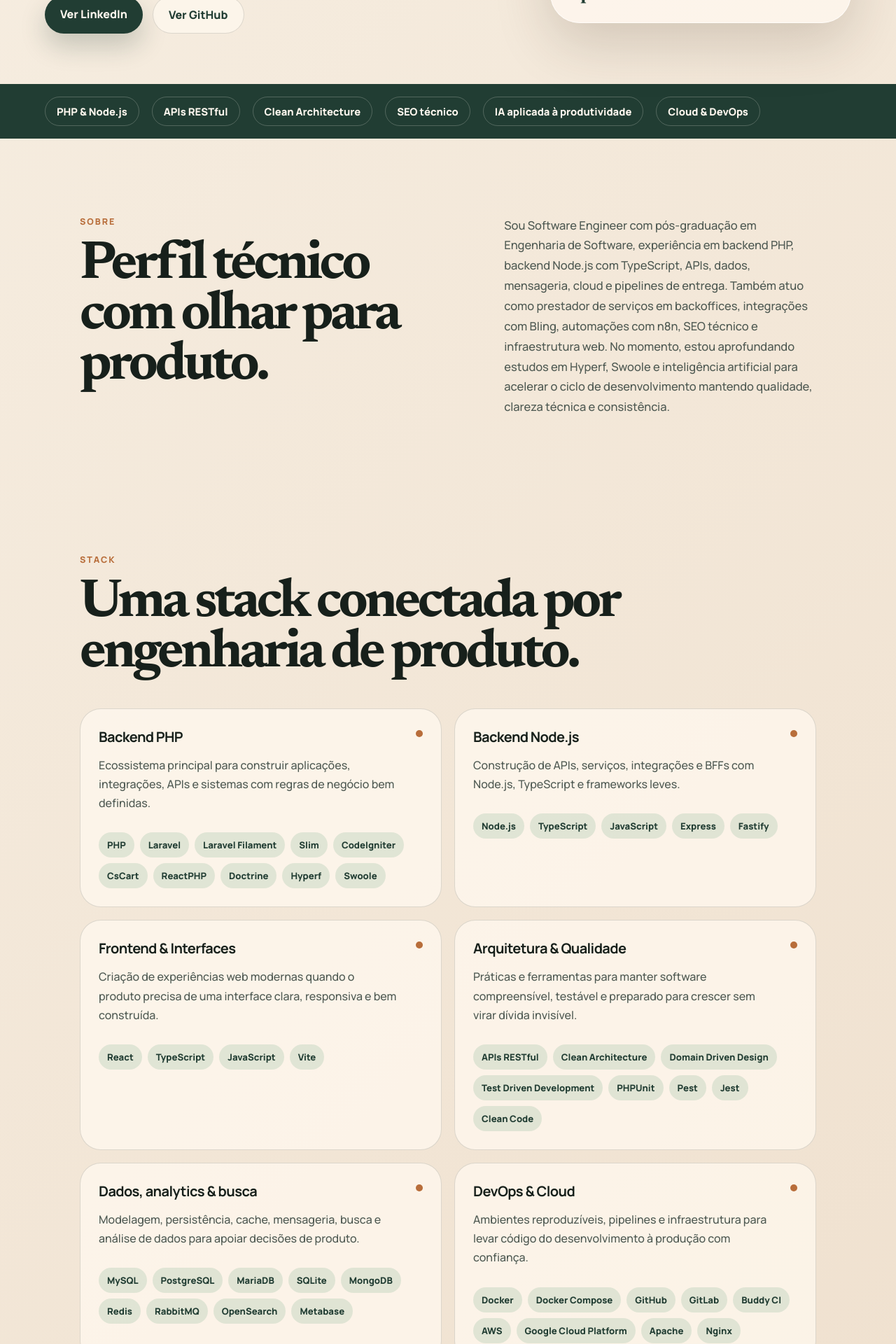
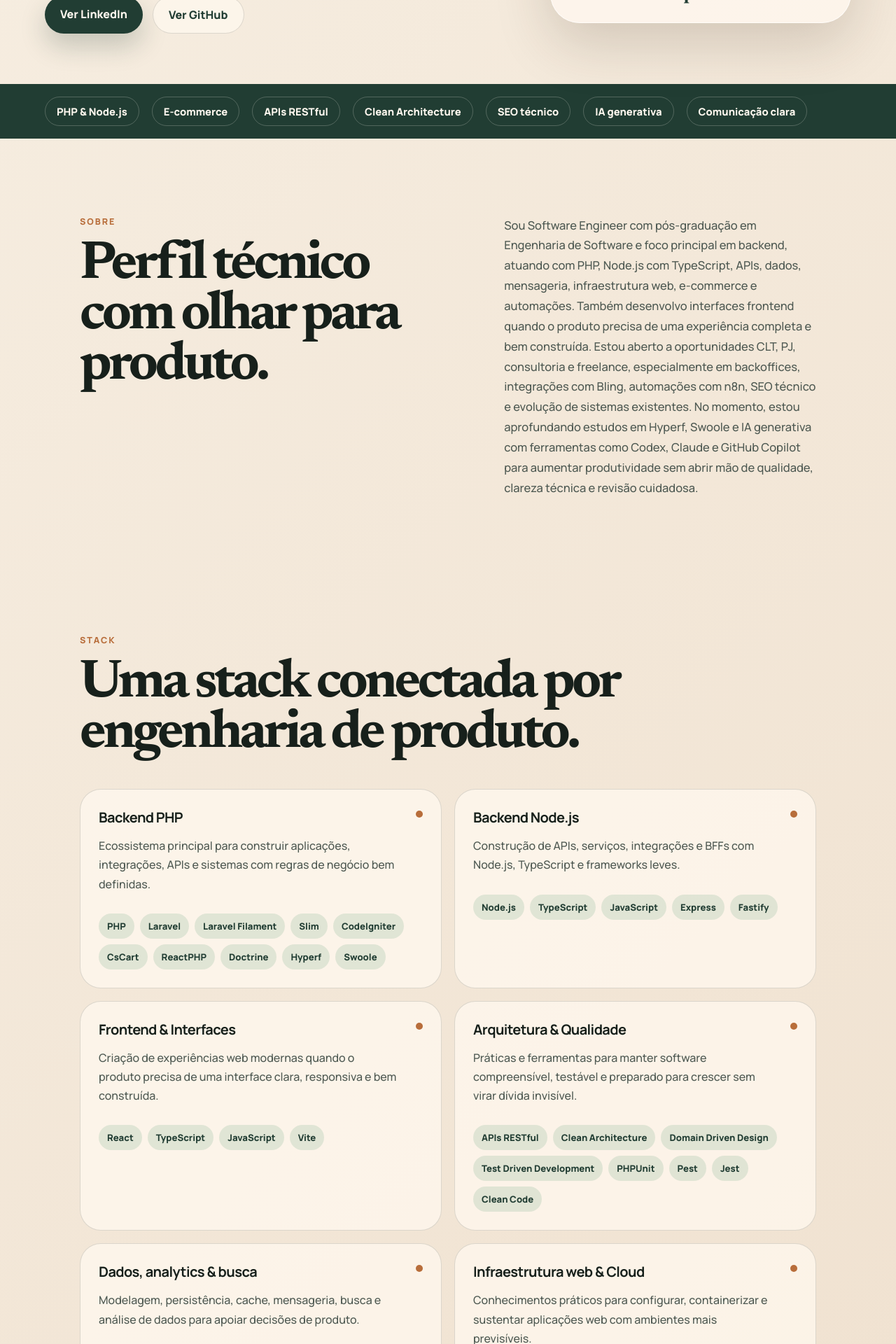
Before and after one commit to ThomasMoraes02/thomas-moraes-portfolio, a React (Vite) app: page / in a window 1280 px wide. Shown: the part 840-2760 px from the top of the page at 70% size. Built offline with nearby package versions, Linux system fonts and the light colour scheme.

Commit message:
content: refine portfolio positioning

```diff
--- a/src/App.tsx
+++ b/src/App.tsx
@@ -28,11 +28,12 @@ const profileImage = `${import.meta.env.BASE_URL}perfil-thomas-moraes.jpeg`;
 
 const highlights = [
   "PHP & Node.js",
+  "E-commerce",
   "APIs RESTful",
   "Clean Architecture",
   "SEO técnico",
-  "IA aplicada à produtividade",
-  "Cloud & DevOps",
+  "IA generativa",
+  "Comunicação clara",
 ];
 
 const stackGroups: StackGroup[] = [
@@ -97,15 +98,14 @@ const stackGroups: StackGroup[] = [
     ],
   },
   {
-    title: "DevOps & Cloud",
+    title: "Infraestrutura web & Cloud",
     description:
-      "Ambientes reproduzíveis, pipelines e infraestrutura para levar código do desenvolvimento à produção com confiança.",
+      "Conhecimentos práticos para configurar, containerizar e sustentar aplicações web com ambientes mais previsíveis.",
     items: [
       "Docker",
       "Docker Compose",
       "GitHub",
       "GitLab",
-      "Buddy CI",
       "AWS",
       "Google Cloud Platform",
       "Apache",
@@ -120,9 +120,40 @@ const stackGroups: StackGroup[] = [
       "n8n",
       "Bling ERP",
       "Google APIs",
+      "Codex",
+      "Claude",
+      "GitHub Copilot",
       "Inteligência Artificial",
       "Automação de workflows",
       "Produtividade com qualidade",
+    ],
+  },
+  {
+    title: "E-commerce & Operação",
+    description:
+      "Repertório em produtos digitais, marketplaces, integrações comerciais e rotinas operacionais que precisam escalar com organização.",
+    items: [
+      "Marketplaces",
+      "E-commerce",
+      "ERP",
+      "Bling",
+      "Produtos",
+      "Notas fiscais",
+      "Pagamentos",
+      "SEO para crescimento orgânico",
+    ],
+  },
+  {
+    title: "Colaboração profissional",
+    description:
+      "Organização, comunicação clara e abertura a feedbacks como parte do processo para entregar melhor com o time e com o negócio.",
+    items: [
+      "Organização",
+      "Comunicação",
+      "Feedbacks",
+      "Melhoria contínua",
+      "Visão de produto",
+      "Documentação",
     ],
   },
 ];
@@ -153,29 +184,29 @@ const projects: Project[] = [
 
 const services = [
   {
-    title: "Backoffice sob medida",
+    title: "Backoffices e painéis administrativos",
     description:
-      "Criação de painéis administrativos e ferramentas internas com Laravel Filament para organizar operações, cadastros, fluxos e rotinas de negócio.",
+      "Desenvolvimento de ferramentas internas com Laravel Filament para centralizar cadastros, fluxos operacionais, permissões, relatórios e rotinas que hoje dependem de processos manuais.",
   },
   {
-    title: "Integrações com Bling ERP",
+    title: "Integrações para e-commerce e ERP",
     description:
-      "Grande experiência conectando Bling a produtos, e-commerces, notas fiscais, pagamentos e processos comerciais que precisam conversar sem retrabalho.",
+      "Criação e manutenção de integrações entre Bling, lojas virtuais, marketplaces, produtos, notas fiscais, pagamentos e sistemas internos, reduzindo retrabalho e falhas entre plataformas.",
   },
   {
-    title: "SEO técnico e crescimento orgânico",
+    title: "SEO técnico para produtos digitais",
     description:
-      "Especialização em SEO para melhorar indexação, estrutura técnica, performance e tráfego orgânico com foco em crescimento sustentável.",
+      "Atuação em estrutura técnica, indexação, performance, organização de páginas e melhorias orientadas a crescimento orgânico, especialmente em e-commerces e marketplaces.",
   },
   {
-    title: "Automações com n8n e IA",
+    title: "Automações com n8n e IA generativa",
     description:
-      "Construção de automações de alta escala, integrações com Google e agentes de IA para acelerar processos mantendo controle, rastreabilidade e qualidade.",
+      "Construção de workflows com n8n, integrações com Google e agentes de IA para acelerar atendimento, descrição de produtos, rotinas internas e tarefas repetitivas com controle e revisão humana.",
   },
   {
-    title: "Infraestrutura web",
+    title: "Consultoria técnica e evolução de sistemas",
     description:
-      "Conhecimento prático em Apache, Nginx, Docker e ambientes de aplicação para melhorar previsibilidade, configuração e sustentação técnica.",
+      "Apoio na organização de código, arquitetura, APIs, ambientes Docker e melhoria contínua de sistemas existentes, com comunicação próxima e abertura constante a feedbacks.",
   },
 ];
 
@@ -239,7 +270,7 @@ export function App() {
             <p className="eyebrow">Barueri, São Paulo | Software Engineer</p>
             <h1>Thomas Vinicius de Moraes</h1>
             <p className="lead">
-              Backend engineer especializado em PHP, Node.js com TypeScript, integrações,
+              Software Engineer com foco em backend, PHP, Node.js com TypeScript, integrações,
               automações, SEO técnico e arquitetura para produtos digitais que precisam escalar.
             </p>
             <div className="hero-actions">
@@ -257,8 +288,8 @@ export function App() {
               <img src={profileImage} alt="Thomas Moraes sorrindo" />
             </div>
             <div className="card-note">
-              <span>Disponível para conexões profissionais</span>
-              <strong>Backend, arquitetura e IA aplicada ao dia a dia.</strong>
+              <span>Aberto a CLT, PJ, consultoria e freelance</span>
+              <strong>Software Engineer com foco em backend e IA aplicada.</strong>
             </div>
           </aside>
         </div>
@@ -276,12 +307,15 @@ export function App() {
           <h2>Perfil técnico com olhar para produto.</h2>
         </div>
         <p>
-          Sou Software Engineer com pós-graduação em Engenharia de Software, experiência em backend
-          PHP, backend Node.js com TypeScript, APIs, dados, mensageria, cloud e pipelines de
-          entrega. Também atuo como prestador de serviços em backoffices, integrações com Bling,
-          automações com n8n, SEO técnico e infraestrutura web. No momento, estou aprofundando
-          estudos em Hyperf, Swoole e inteligência artificial para acelerar o ciclo de
-          desenvolvimento mantendo qualidade, clareza técnica e consistência.
+          Sou Software Engineer com pós-graduação em Engenharia de Software e foco principal em
+          backend, atuando com PHP, Node.js com TypeScript, APIs, dados, mensageria,
+          infraestrutura web, e-commerce e automações. Também desenvolvo interfaces frontend
+          quando o produto precisa de uma experiência completa e bem construída. Estou aberto a
+          oportunidades CLT, PJ, consultoria e freelance, especialmente em backoffices,
+          integrações com Bling, automações com n8n, SEO técnico e evolução de sistemas
+          existentes. No momento, estou aprofundando estudos em Hyperf, Swoole e IA generativa
+          com ferramentas como Codex, Claude e GitHub Copilot para aumentar produtividade sem
+          abrir mão de qualidade, clareza técnica e revisão cuidadosa.
         </p>
       </section>
 
```
